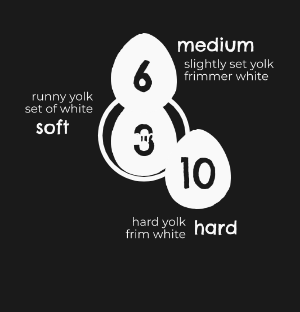
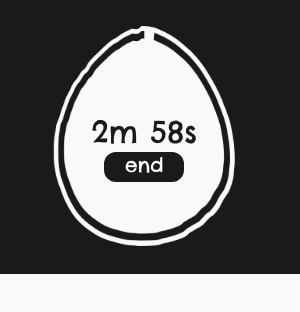
Before and after one commit to awxsoul/Egg_timer, an Electron app: page index.html in a window 300 px wide. Both pictures are taken after a click on the picture 90 px from the left and 195 px from the top of the page. Shown: the part 26-338 px from the top of the page. Drawn offline with Linux system fonts and the light colour scheme.

Commit message:
In App Animation Completed
- Use of Circular Clip Path section reduction for visual timer
- Animation key frames understood and manually keyed for go() and comeback() functions
- settimeout() used in these functions to update upcoming transitions

```diff
--- a/index.html
+++ b/index.html
@@ -23,14 +23,19 @@
       </div>
       <div id="box">
         <div id="ring" class="centre">
+          <div id="circle00" class="centre"></div>
           <div id="circle01" class="centre">
             <div id="circle02" class="centre"></div>
           </div>
         </div>
-        <img id="threeegg" class="egg" src="./design_assets/images/3egg.png" alt="close window">
-        <img id="sixegg" class="egg" src="./design_assets/images/6egg.png" alt="close window">
-        <img id="tenegg" class="egg" src="./design_assets/images/10egg.png" alt="close window">
+        <img id="threeegg" class="egg" src="./design_assets/images/3egg.png" alt="3egg">
+        <img id="sixegg" class="egg" src="./design_assets/images/6egg.png" alt="6egg">
+        <img id="tenegg" class="egg" src="./design_assets/images/10egg.png" alt="10egg">
         <div id="mins">mins</div>
+        <img id="bigegg" class="centre" src="./design_assets/images/bigegg.png" alt="bigegg">
+        <img id="time" class="centre" src="./design_assets/images/time.png" alt="time">
+        <div id="text" class="centre">0m:0s</div>
+        <div id="end" class="centre">end</div>
       </div>
     </div>
   </body>
--- a/renderer.js
+++ b/renderer.js
@@ -3,9 +3,135 @@ console.log("working")
 const threeegg=document.getElementById("threeegg");
 const sixegg=document.getElementById("sixegg");
 const tenegg=document.getElementById("tenegg");
+const circle00=document.getElementById("circle00");
+const circle01=document.getElementById("circle01");
+const circle02=document.getElementById("circle02");
+const mins=document.getElementById("mins");
+const bigegg=document.getElementById("bigegg");
+const time=document.getElementById("time");
+const text=document.getElementById("text");
+const end=document.getElementById("end");
+let timer
+let texttimer
+
+const go=()=>{
+    threeegg.style.top="50%";
+    threeegg.style.left="48%";
+    sixegg.style.top="50%";
+    sixegg.style.left="48%";
+    tenegg.style.top="50%";
+    tenegg.style.left="48%";
+    circle00.style.height="400px";
+    circle01.style.height="0px";
+    circle02.style.height="0px";
+    mins.style.opacity="0%";
+    bigegg.style.height="220px";
+    bigegg.style.opacity="100%";
+    time.style.height="210px";
+    time.style.opacity="100%";
+    text.style.opacity="100%";
+    end.style.opacity="100%";
+    setTimeout(() => {
+        end.style.transition="opacity 0.3s 0s";
+        bigegg.style.transition="opacity 0s 0.7s,height 1s 0.05s";
+        time.style.transition="opacity 0s 0.65s,height 1s 0s";
+        threeegg.style.transition="height 0.2s 0s, top 1s 0.35s, left 1s 0.35s";
+        sixegg.style.transition="height 0.2s 0s, top 1s 0.35s, left 1s 0.35s";
+        tenegg.style.transition="height 0.2s 0s, top 1s 0.35s, left 1s 0.35s";
+        circle00.style.transition="height 1s 0.2s";
+        circle01.style.transition="height 1s 0.5s";
+        circle02.style.transition="height 1s 0.5s";
+        mins.style.transition="opacity 0.3s 0.9s";
+        text.style.transition="opacity 0.3s 0s";
+    }, 1000);
+
+}
+
+const comeback=()=>{
+    threeegg.style.top="63%";
+    threeegg.style.left="29%";
+    sixegg.style.top="26%";
+    sixegg.style.left="48%";
+    tenegg.style.top="63%";
+    tenegg.style.left="67%";
+    circle00.style.height="92px";
+    circle01.style.height="92px";
+    circle02.style.height="83px";
+    mins.style.opacity="100%";
+    bigegg.style.height="50px";
+    bigegg.style.opacity="0%";
+    time.style.height="50px";
+    time.style.opacity="0%";
+    text.style.opacity="0%";
+    end.style.opacity="0%";
+    setTimeout(() => {
+        end.style.transition="opacity 0.3s 1s";
+        bigegg.style.transition="opacity 0s 0.3s, height 1s 0.3s";
+        time.style.transition="opacity 0s 0.35s, height 1s 0.35s";
+        threeegg.style.transition="height 0.2s 0s, top 1s 0s, left 1s 0s";
+        sixegg.style.transition="height 0.2s 0s, top 1s 0s, left 1s 0s";
+        tenegg.style.transition="height 0.2s 0s, top 1s 0s, left 1s 0s";
+        circle00.style.transition="height 1s 0s";
+        circle01.style.transition="height 0.5s 0s";
+        circle02.style.transition="height 0.5s 0s";
+        mins.style.transition="opacity 0.3s 0s";
+        text.style.transition="opacity 0.3s 1s";
+    }, 1000);
+}
+
+const fvalue=(v)=>{
+    return String(v[0])+"% "+String(v[1])+"%"
+}
+
+const clock=(t)=>{
+    //various points of clip path
+    var segment=[[50,0],[100,0],[100,100],[0,100],[0,0]]
+    //checkpoints to remove [<index>,<max-value>]
+    const aim=[[0,100,1],[1,100,1],[0,0,0],[1,0,0],[0,50,1]]
+
+    t=60000*t
+    counter=0
+    portions=t/400
+    timer=setInterval(()=>{
+        counter+=portions
+        vin="50% 0%, 50% 50%"
+        var a=segment[0]
+        var b=aim[0]
+        if (b[2]){
+            if(a[b[0]]<b[1]){segment[0][b[0]]+=1}
+            else{segment.shift();aim.shift()}
+        }
+        else{
+            if(a[b[0]]>b[1]){segment[0][b[0]]-=1}
+            else{segment.shift();aim.shift()}
+        }
+        for(i in segment){
+            vin+=", "+fvalue(segment[i]);
+        }
+        console.log(vin)
+        time.style.clipPath="polygon("+vin+")";
+        if(counter>=t){
+            clearTimeout(timer)
+            time.style.opacity="0%";
+        }
+    },portions);
+}
+
+const textclock=(t)=>{
+    m=t-1
+    s=60
+    texttimer=setInterval(()=>{
+        if(m==0 && s==0){text.innerHTML="0m 0s";clearTimeout(texttimer)}
+        else{
+            if(s==0){s=59;m-=1;}
+            else{s-=1}
+        }
+        text.innerHTML=String(m)+"m "+String(s)+"s"
+    },1000);
+}
 
 
-threeegg.onclick=()=>{
-    threeegg.style.top="50%";
-    threeegg.style.left="48%"
-}
+threeegg.onclick=()=>{go();clock(3);textclock(3)}
+sixegg.onclick=()=>{go();clock(6);textclock(6)}
+tenegg.onclick=()=>{go();clock(10);textclock(10)}
+end.onclick=()=>{clearTimeout(texttimer);clearTimeout(timer);comeback()}
--- a/style.css
+++ b/style.css
@@ -10,7 +10,7 @@
 
 
 body{
-    background-color: var(--primary_colour);
+    background-color: var(--secondary_colour);
     margin: 0;
     padding: 0;
     background-image: url(./design_assets/images/background_page01.png);
@@ -55,6 +55,7 @@ body{
     width: 284px;
     margin: 8px;
     background-color: rgba(222, 153, 63, 0);
+    overflow: hidden;
 }
 
 .centre{
@@ -63,6 +64,7 @@ body{
     left: 50%;
     transform: translate(-50%,-50%);
     border-radius: 50%;
+    aspect-ratio: 1;
 }
 
 #ring{
@@ -71,17 +73,69 @@ body{
     border-radius: 0%;
     position: absolute;
 }
+#circle00{
+    background-color: var(--primary_colour);
+    height: 92px;
+    left: 48%;
+    transition: height 1s 0s;
+}
 #circle01{
     background-color: var(--secondary_colour);
     height: 92px;
-    width: 92px;
     left: 48%;
+    transition: height 0.5s 0s;
 }
 #circle02{
     background-color: var(--primary_colour);
     height: 83px;
-    width: 83px;
     left: 50%;
+    transition: height 0.5s 0s;
+}
+
+#bigegg{
+    height: 50px;
+    left: 48%;
+    aspect-ratio: auto;
+    opacity: 0%;
+    transition: opacity 0s 0.3s,height 1s 0.3s;
+    border-radius: 0%;
+}
+
+#time{
+    height: 50px;
+    left: 48%;
+    aspect-ratio: auto;
+    opacity: 0%;
+    transition: opacity 0s 0.35s,height 1s 0.35s;
+    border-radius: 0%;
+}
+#text{
+    color: var(--primary_colour);
+    font-family: 'primary_font';
+    font-size: 30px;
+    border-radius: 0;
+    text-align: center;
+    height: 30px;
+    width: 120px;
+    top:47%;
+    left: 48%;
+    opacity: 0%;
+    transition: opacity 0.3s 1s;
+}
+
+#end{
+    background-color: var(--primary_colour);
+    color: var(--secondary_colour);
+    font-family: 'primary_font';
+    font-size: 20px;
+    border-radius: 12px;
+    text-align: center;
+    height: 30px;
+    width: 80px;
+    top:62%;
+    left: 48%;
+    opacity: 0%;
+    transition: opacity 0.3s 1s;
 }
 
 .egg{
@@ -89,10 +143,6 @@ body{
     height: 80px;
     aspect-ratio: auto;
     transform: translate(-50%,-50%);
-    transition:
-        height 0.2s,
-        top 1s,
-        left 1s;
 }
 .egg:hover{
     height: 84px;
@@ -100,14 +150,17 @@ body{
 #threeegg{
     top: 63%;
     left: 29%;
+    transition: height 0.2s 0s, top 1s 0s, left 1s 0s;
 }
 #sixegg{
     top: 26%;
     left: 48%;
+    transition: height 0.2s 0s, top 1s 0s, left 1s 0s;
 }
 #tenegg{
     top: 63%;
     left: 67%;
+    transition: height 0.2s 0s, top 1s 0s, left 1s 0s;
 }
 #mins{
     position: absolute;
@@ -116,4 +169,5 @@ body{
     left: 48%;
     font-family: 'primary_font';
     color: var(--secondary_colour);
+    transition: opacity 0.3s 0s;
 }
```
Also changed, not shown: design_assets/egg_timer_designboard_drawing.svg, design_assets/images/bigegg.png (added), design_assets/images/time.png (added).
